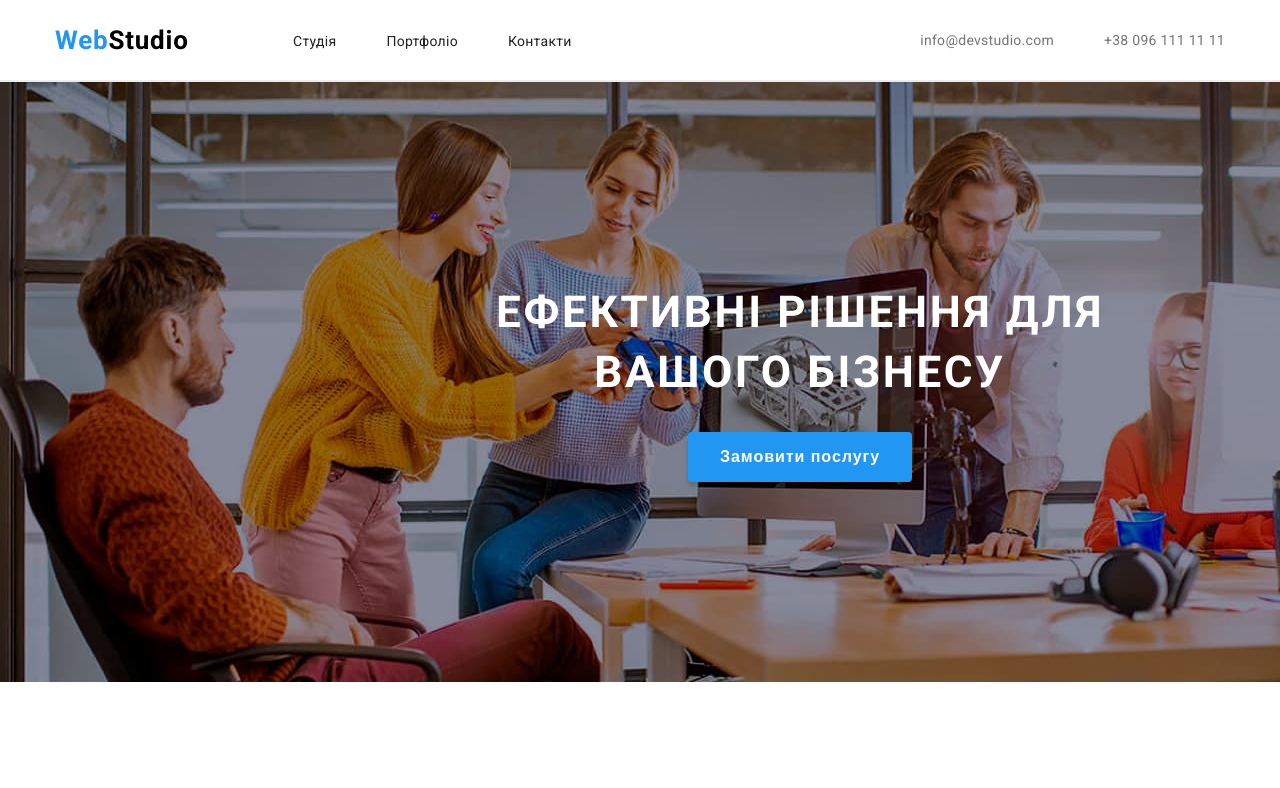
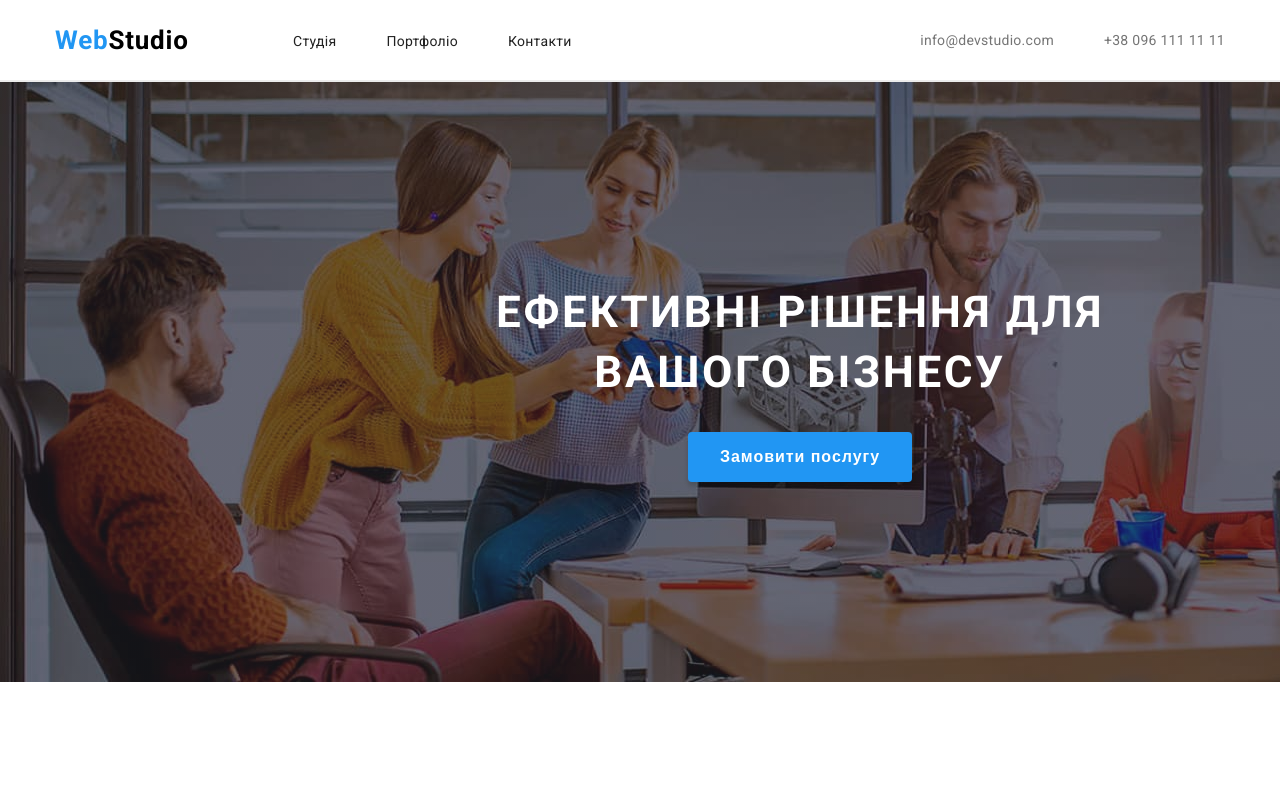
Before and after one commit to DmytroKul/goit-markup-hw-02, a plain HTML site: page index.html in a window 1280 px wide. Shown: the top 788 px of the page. Drawn offline with Linux system fonts and the light colour scheme.

Commit message:
gradient

```diff
--- a/css/style.css
+++ b/css/style.css
@@ -155,7 +155,8 @@ a {
   margin: 0 auto;
   width: 1600px;
 
-  background-image: url(../images/main.jpg);
+  background-image: linear-gradient(to right, rgba(47, 48, 58, 0.4), rgba(47, 48, 58, 0.4)),
+    url(../images/main.jpg);
   background-color: #2f303a;
   background-size: cover;
   background-repeat: no-repeat;
```
